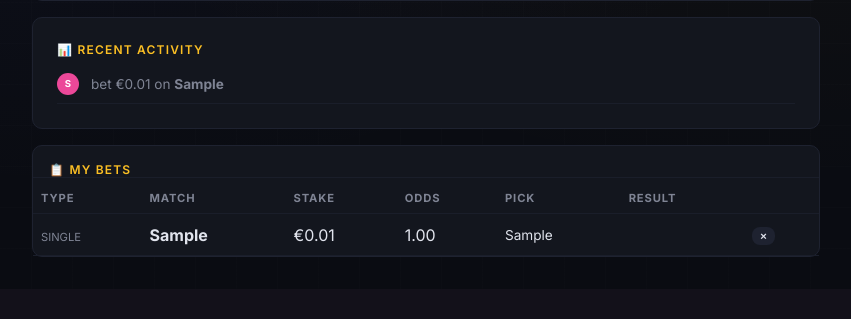
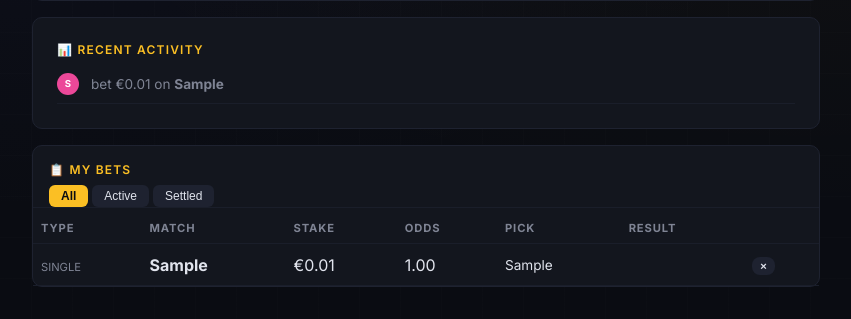
Before and after one commit to jalrego/betting-club, a Flask app: page /dashboard in a window 1280 px wide. Shown: the part 972-1291 px from the top of the page, without its empty margins (214-1065 px from the left). Before the commit the page ends 1229 px from the top, so only its background shows below. Run offline with Flask 3, Linux system fonts and the light colour scheme; the visitor is signed in with stand-in values (Sample User, id 1); data comes from the database, SQL or seed files in the repository; tables that the repository leaves empty hold one stand-in row (values such as "Sample post"); some libraries are stand-ins or nearby versions.

Commit message:
Add bet history filter tabs — All / Active / Settled with client-side row filtering on the dashboard

```diff
--- a/templates/dashboard.html
+++ b/templates/dashboard.html
@@ -1,5 +1,9 @@
 {% extends "base.html" %}
 {% block content %}
+<style>
+.filter-btn:hover { opacity: 0.85; }
+.filter-btn { transition: background 0.15s, color 0.15s; }
+</style>
 
 <div class="welcome-banner" style="padding:1.5rem 1rem;">
   <h1 style="margin:0;">FIFA World Cup 26</h1>
@@ -247,6 +251,11 @@
       <a href="{{ url_for('user_profile', user_id=session.user_id) }}" class="text-sm" style="color:#7f8494;">View all ({{ bets|length }}) &rarr;</a>
     {% endif %}
   </div>
+  <div style="display:flex;gap:0.25rem;padding:0.5rem 1rem 0 1rem;">
+    <button class="filter-btn active" data-filter="all" onclick="filterBets('all')" style="background:#fbbf24;color:#0a0c12;border:none;padding:0.25rem 0.75rem;border-radius:6px;font-size:0.75rem;font-weight:600;cursor:pointer;">All</button>
+    <button class="filter-btn" data-filter="pending" onclick="filterBets('pending')" style="background:#1e2230;color:#e1e4ed;border:none;padding:0.25rem 0.75rem;border-radius:6px;font-size:0.75rem;cursor:pointer;">Active</button>
+    <button class="filter-btn" data-filter="settled" onclick="filterBets('settled')" style="background:#1e2230;color:#e1e4ed;border:none;padding:0.25rem 0.75rem;border-radius:6px;font-size:0.75rem;cursor:pointer;">Settled</button>
+  </div>
   <div class="table-wrap">
   <table>
     <thead>
@@ -260,9 +269,9 @@
         <th></th>
       </tr>
     </thead>
-    <tbody>
+    <tbody id="betsBody">
       {% for bet in bets[:5] %}
-      <tr>
+      <tr data-result="{{ bet.result }}">
         <td>
           {% if bet.bet_type == 'multi' %}
             <span class="gold" style="font-size:0.7rem;font-weight:600;">MULTI</span>
@@ -531,6 +540,27 @@ function sliderSyncMulti(val) {
   document.getElementById('stakeDisplayMulti').textContent = v.toFixed(2);
   validateStake(v, 'balanceWarningMulti', document.querySelector('#betForm .btn-primary'));
 }
+function filterBets(filter) {
+  var rows = document.querySelectorAll('#betsBody tr');
+  var btns = document.querySelectorAll('.filter-btn');
+  btns.forEach(function(b) {
+    if (b.getAttribute('data-filter') === filter) {
+      b.style.background = '#fbbf24';
+      b.style.color = '#0a0c12';
+      b.style.fontWeight = '600';
+    } else {
+      b.style.background = '#1e2230';
+      b.style.color = '#e1e4ed';
+      b.style.fontWeight = '400';
+    }
+  });
+  rows.forEach(function(r) {
+    var result = r.getAttribute('data-result');
+    if (filter === 'all') { r.style.display = ''; }
+    else if (filter === 'pending') { r.style.display = (result === 'pending') ? '' : 'none'; }
+    else if (filter === 'settled') { r.style.display = (result && result !== 'pending') ? '' : 'none'; }
+  });
+}
 </script>
 
 {% endblock %}
```
